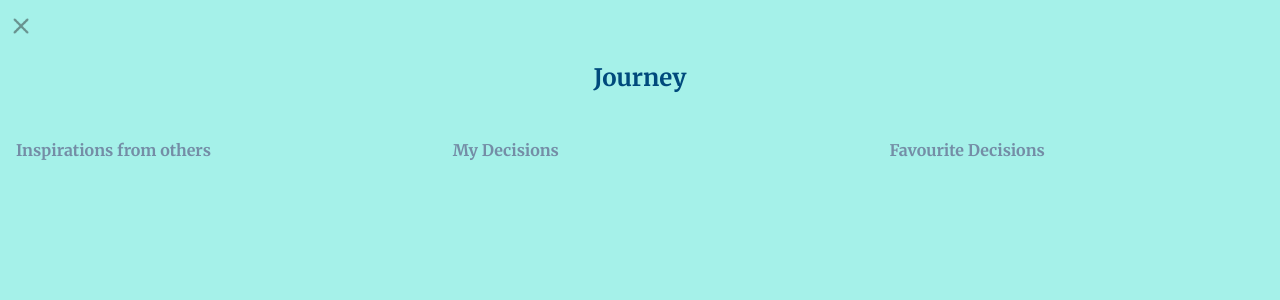
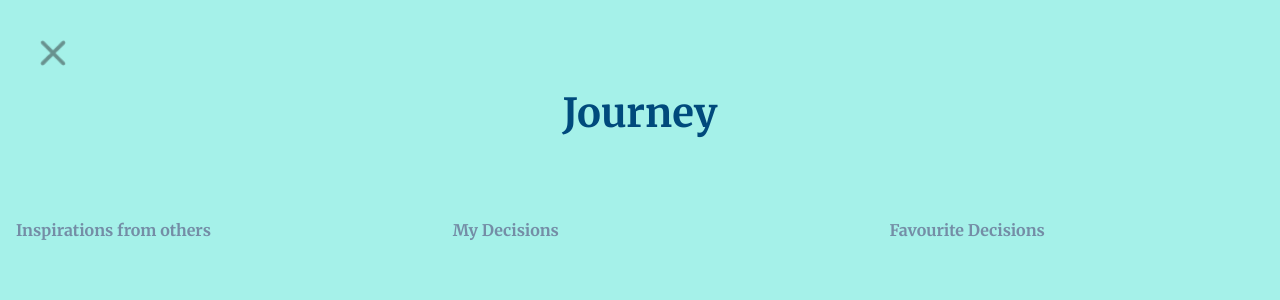
Before and after one commit to chriskokc/react-decision-making, a React (Create React App) app: page /react-decision-making/journey in a window 1280 px wide. Shown: the top 300 px of the page. Built offline with nearby package versions, Linux system fonts and the light colour scheme; no server answers; the HTML template or start-up script is replaced by a standard one.

Commit message:
added media queries to Journey.

```diff
--- a/src/pages/Journey/Journey.scss
+++ b/src/pages/Journey/Journey.scss
@@ -17,3 +17,37 @@
         margin: 2.5rem auto 1.8rem;
     }
 }
+
+@media screen and (min-width: $tablet-breakpoint) {
+    .journey {
+        &__black-cross {
+            position: relative;
+            left: 2rem;
+            top: 2rem;
+            width: 1.5rem;
+            height: 1.5rem;
+        }
+
+        &__heading {
+            font-size: 2.5rem;
+            margin: 3.5rem auto 3rem;
+        }
+    }
+}
+
+@media screen and (min-width: $desktop-breakpoint) {
+    .journey {
+        &__black-cross {
+            position: relative;
+            left: 2.5rem;
+            top: 2.5rem;
+            width: 1.6rem;
+            height: 1.6rem;
+        }
+
+        &__heading {
+            font-size: 2.5rem;
+            margin: 3.5rem auto 4rem;
+        }
+    }
+}
```
